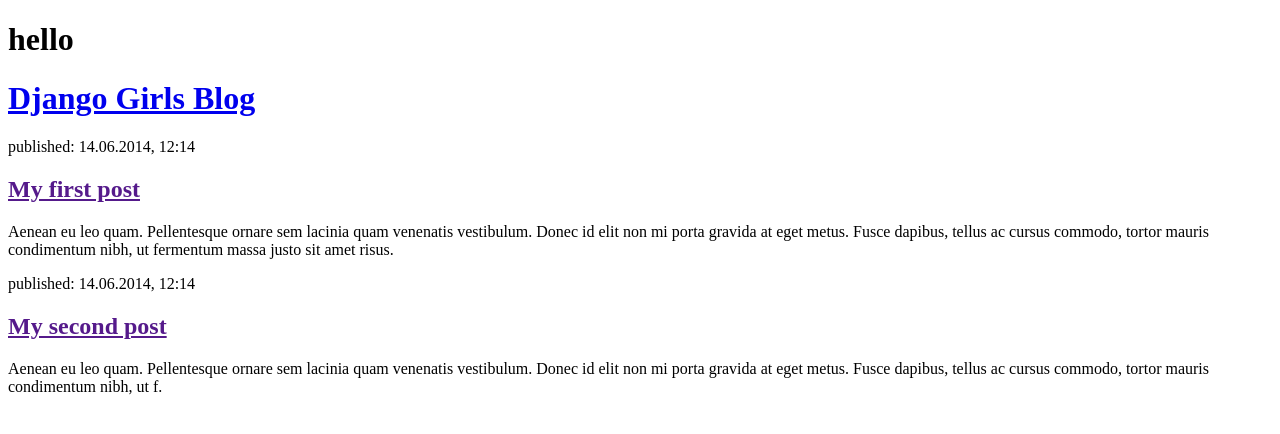
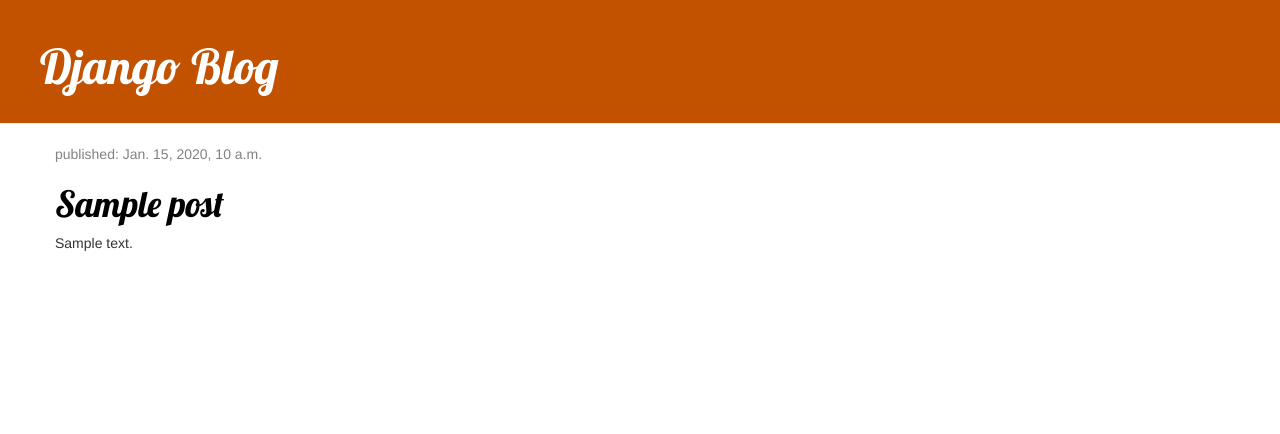
Before and after one commit to Garvit-Rana/my-first-blog, a Django app: template blog/templates/blog/post_list.html in a window 1280 px wide. Shown: the top 434 px of the page. Run offline with Django 3.2, Linux system fonts and the light colour scheme; the template is opened without the code that fills it: values that come from a table or form of the project are taken from there, others are empty; tables that the repository leaves empty hold one stand-in row (values such as "Sample post"); some libraries are stand-ins or nearby versions.

Commit message:
added static files

```diff
--- /dev/null
+++ b/blog/static/css/blog.css
@@ -0,0 +1,46 @@
+.page-header {
+    background-color: #C25100;
+    margin-top: 0;
+    padding: 20px 20px 20px 40px;
+}
+
+.page-header h1, .page-header h1 a, .page-header h1 a:visited, .page-header h1 a:active {
+    color: #ffffff;
+    font-size: 36pt;
+    text-decoration: none;
+}
+
+.content {
+    margin-left: 40px;
+}
+
+h1, h2, h3, h4 {
+    font-family: 'Lobster', cursive;
+}
+
+.date {
+    color: #828282;
+}
+
+.save {
+    float: right;
+}
+
+.post-form textarea, .post-form input {
+    width: 100%;
+}
+
+.top-menu, .top-menu:hover, .top-menu:visited {
+    color: #ffffff;
+    float: right;
+    font-size: 26pt;
+    margin-right: 20px;
+}
+
+.post {
+    margin-bottom: 70px;
+}
+
+.post h1 a, .post h1 a:visited {
+    color: #000000;
+}
--- /dev/null
+++ b/blog/templates/blog/base.html
@@ -0,0 +1,28 @@
+{% load static %}
+<!DOCTYPE html>
+<html>
+<head>
+	<title></title>
+
+	<link rel="stylesheet" href="//maxcdn.bootstrapcdn.com/bootstrap/3.2.0/css/bootstrap.min.css">
+	<link rel="stylesheet" href="//maxcdn.bootstrapcdn.com/bootstrap/3.2.0/css/bootstrap-theme.min.css">
+	<link href="//fonts.googleapis.com/css?family=Lobster&subset=latin,latin-ext" rel="stylesheet" type="text/css">
+	<link rel="stylesheet" type="text/css" href="{% static 'css/blog.css'%}">
+<!--	<link href="//fonts.googleapis.com/css?family=Lobster&subset=latin,latin-ext" rel="stylesheet" type="text/css">
+-->
+</head>
+<body>
+	<div class="page-header">
+	    <h1><a href="/">Django Blog</a></h1>
+	</div>
+
+<div class="content container">
+    <div class="row">
+        <div class="col-md-8">
+            {%block content%}
+            {%endblock%}
+        </div>
+    </div>
+</div>
+</body>
+</html>
--- a/blog/templates/blog/post_list.html
+++ b/blog/templates/blog/post_list.html
@@ -1,24 +1,14 @@
-<!DOCTYPE html>
-<html>
-<head>
-	<title></title>
-</head>
-<body>
-<h1>hello</h1>
-<div>
-       <h1><a href="/">Django Girls Blog</a></h1>
-   </div>
 
-   <div>
-       <p>published: 14.06.2014, 12:14</p>
-       <h2><a href="">My first post</a></h2>
-       <p>Aenean eu leo quam. Pellentesque ornare sem lacinia quam venenatis vestibulum. Donec id elit non mi porta gravida at eget metus. Fusce dapibus, tellus ac cursus commodo, tortor mauris condimentum nibh, ut fermentum massa justo sit amet risus.</p>
-   </div>
+{%extends 'blog/base.html'%}
 
-   <div>
-       <p>published: 14.06.2014, 12:14</p>
-       <h2><a href="">My second post</a></h2>
-       <p>Aenean eu leo quam. Pellentesque ornare sem lacinia quam venenatis vestibulum. Donec id elit non mi porta gravida at eget metus. Fusce dapibus, tellus ac cursus commodo, tortor mauris condimentum nibh, ut f.</p>
-   </div>
-</body>
-</html>
+{%block content%}
+            {% for post in posts %}
+                <div class="post">
+                    <div class="date">
+                        <p>published: {{ post.published_date }}</p>
+                    </div>
+                  <h1><a href="{%url 'post_detail' pk=post.pk%}">{{ post.title }}</a></h1>
+                    <p>{{ post.text|linebreaksbr }}</p>
+                </div>
+            {% endfor %}
+     {%endblock%}
--- a/blog/urls.py
+++ b/blog/urls.py
@@ -1,6 +1,7 @@
 from django.urls import path
 from . import views
 
-urlpatterns=[
-path('',views.post_list,name='post_list')
+urlpatterns = [
+    path('', views.post_list, name='post_list'),
+    path('post/<int:pk>/', views.post_detail, name='post_detail'),
 ]
```
Also changed, not shown: blog/templates/blog/post_detail.html (added, +14 -0 lines), blog/views.py (+9 -4 lines).
